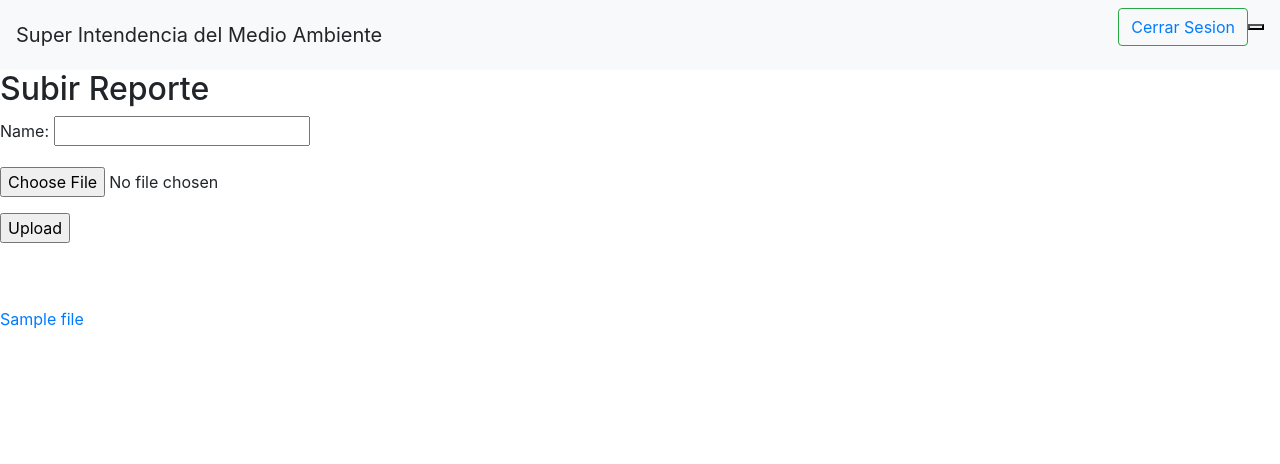
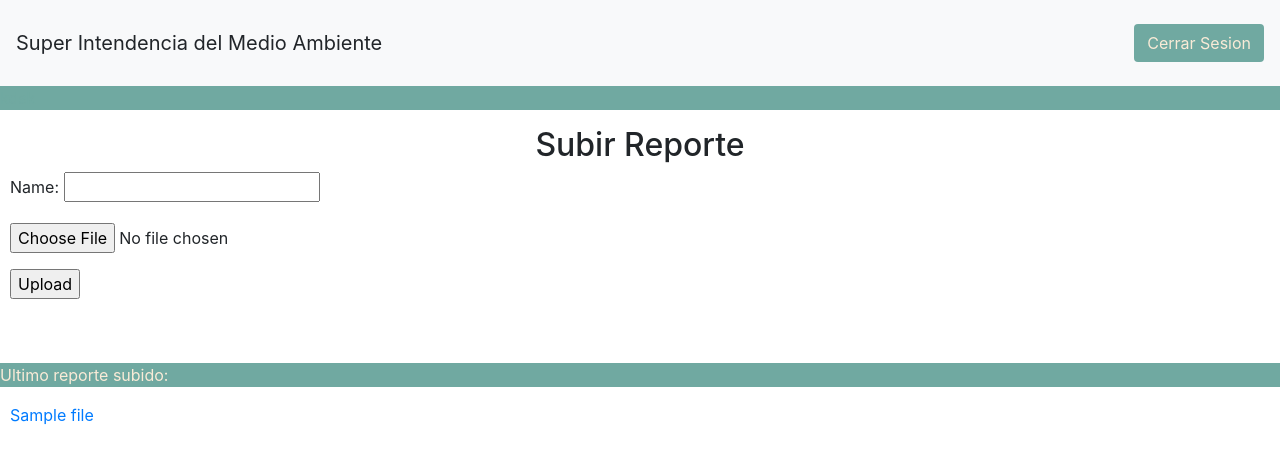
Before and after one commit to sofiamanana/proyectoAnalisis, a Django app: page /subir_reporte.html in a window 1280 px wide. Shown: the top 464 px of the page. Run offline with Django 3.2, Linux system fonts and the light colour scheme; tables that the repository leaves empty hold one stand-in row (values such as "Sample post"); some libraries are stand-ins or nearby versions.

Commit message:
lalalala

```diff
--- a/proyecto/aplicaion/templates/aplicaion/subir_reporte.html
+++ b/proyecto/aplicaion/templates/aplicaion/subir_reporte.html
@@ -5,25 +5,35 @@
         <link rel="stylesheet" href="https://maxcdn.bootstrapcdn.com/bootstrap/4.0.0/css/bootstrap.min.css" integrity="sha384-Gn5384xqQ1aoWXA+058RXPxPg6fy4IWvTNh0E263XmFcJlSAwiGgFAW/dAiS6JXm" crossorigin="anonymous">
     </head>
     <body>
-        <nav class="navbar navbar-light bg-light justify-content-between green">
-            <a class="navbar-brand">Super Intendencia del Medio Ambiente</a>
-            <form class="form-inline">
-              <button class="btn btn-outline-success my-2 my-sm-0" type="submit"><a href="/">Cerrar Sesion</a></button>
-              <button></button>
-            </form>
-        </nav>
+        <div style="background-color: #70A9A1;">
+            <nav class="navbar navbar-light bg-light justify-content-between green" style="background-color: #70A9A1;">
+                <a class="navbar-brand">Super Intendencia del Medio Ambiente</a>
 
-        <h2>Subir Reporte</h2>
-        <form enctype="multipart/form-data" method="POST" action="">
+                <form class="form-inline">
+                  <button style="background-color: #70A9A1;" class="btn mt-3" type="submit"><a style="color: antiquewhite;" href="/">Cerrar Sesion</a></button>
+                </form>
+            </nav>
+        </div>
+        <div style="background-color: #70A9A1;">
+            <p style="color: #70A9A1;">  kdsk</p>
+        </div>
+
+
+        <h2 style="text-align: center;">Subir Reporte</h2>
+        <form style="margin-left: 10px;" enctype="multipart/form-data" method="POST" action="">
             {% csrf_token %}
             {{ form.as_p }}
             <input type="submit" value="Upload"/>
         </form>
 
         <br><br>
-            <a href="{{ MEDIA_URL }}{{ filepath }}" target="_blank">{{ filename }}</a>
+        <div style="background-color: #70A9A1;">
+            <p style="color: antiquewhite;">Ultimo reporte subido:</p>
+        </div>
+            <a style="margin-left: 10px;" href="{{ MEDIA_URL }}{{ filepath }}" target="_blank">{{ filename }}</a>
             <br><br>
-        </p>
+
+
 
     </body>
     <script>'undefined'=== typeof _trfq || (window._trfq = []);'undefined'=== typeof _trfd && (window._trfd=[]),_trfd.push({'tccl.baseHost':'secureserver.net'}),_trfd.push({'ap':'cpsh'},{'server':'p3plcpnl0769'}) // Monitoring performance to make your website faster. If you want to opt-out, please contact web hosting support.</script>
```
Also changed, not shown: proyecto/aplicaion/templates/aplicaion/index.html (+16 -9 lines), proyecto/aplicaion/templates/img/SMA_Chile.svg (added).
